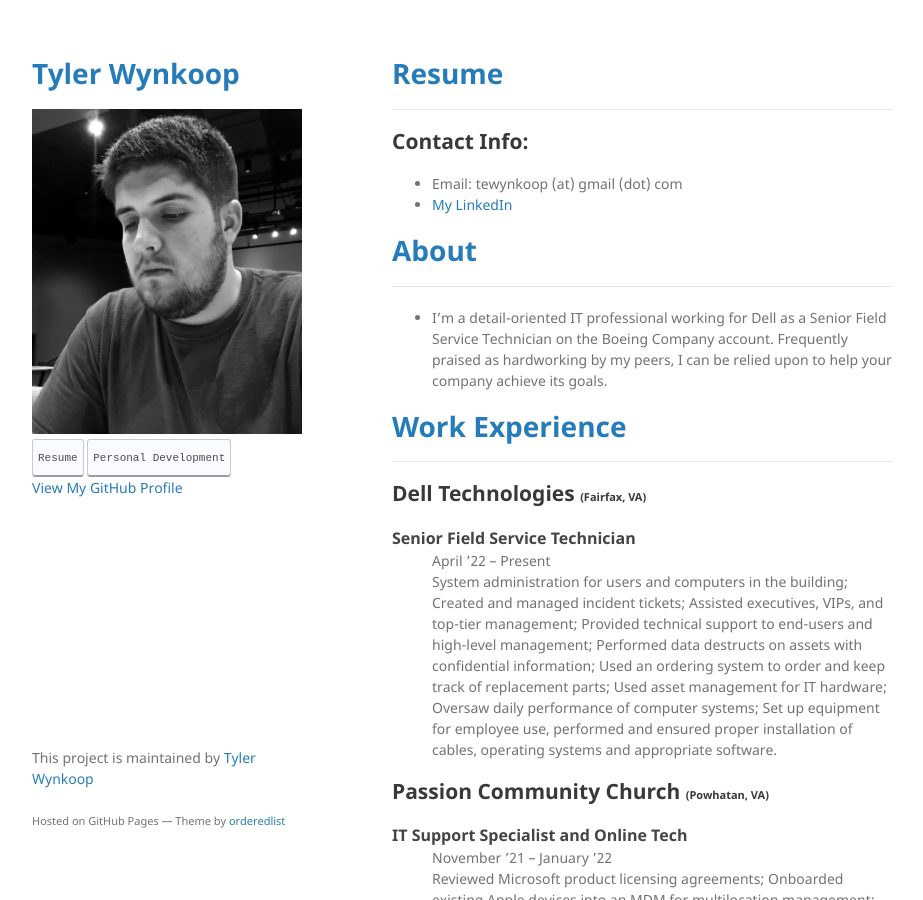
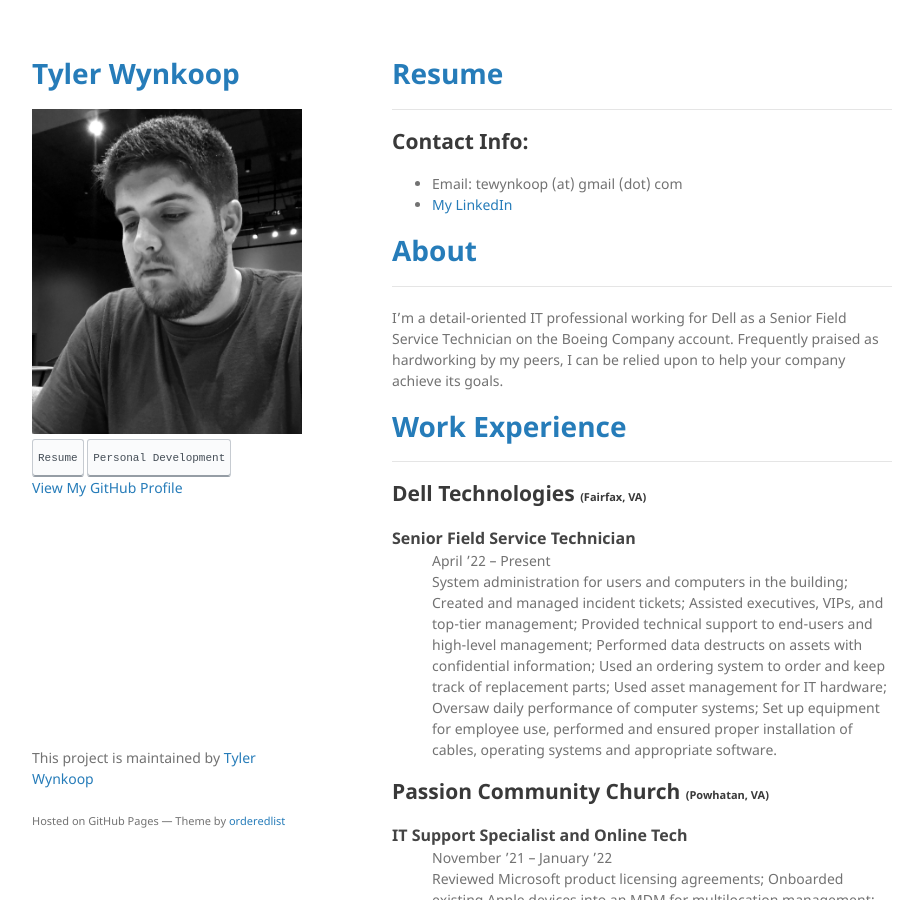
Before and after one commit to tewynkoop/TylerWynkoop, a Jekyll site: the page built from index.md, in a window 1280 px wide and 900 px high. Shown: the whole window, without its empty margins (178-1101 px from the left). Built offline with Jekyll 4.4.1, drawn with Linux system fonts in a browser that asks for light colours; a script that is not in the unit is left out; our own code applies the rules of GitHub Pages for plain Markdown files.

```diff
--- a/index.md
+++ b/index.md
@@ -12,7 +12,7 @@ layout: default
 # <span style="color:#267CB9"> About </span>
 -----
 
-* I'm a detail-oriented IT professional working for Dell as a Senior Field Service Technician on the Boeing Company account. Frequently praised as hardworking by my peers, I can be relied upon to help your company achieve its goals.
+I'm a detail-oriented IT professional working for Dell as a Senior Field Service Technician on the Boeing Company account. Frequently praised as hardworking by my peers, I can be relied upon to help your company achieve its goals.
 
 # <span style="color:#267CB9"> Work Experience </span>
 -----
```
